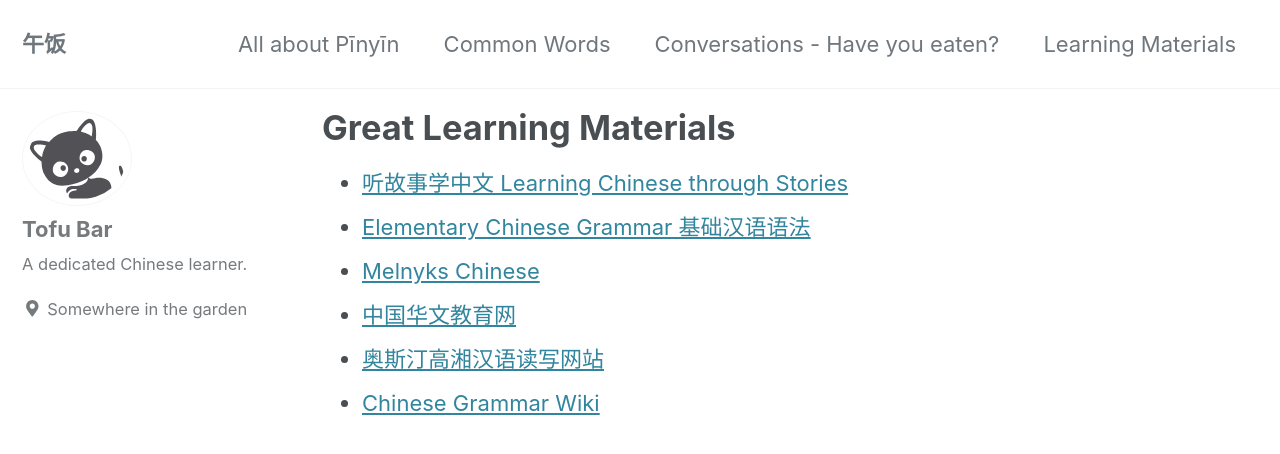
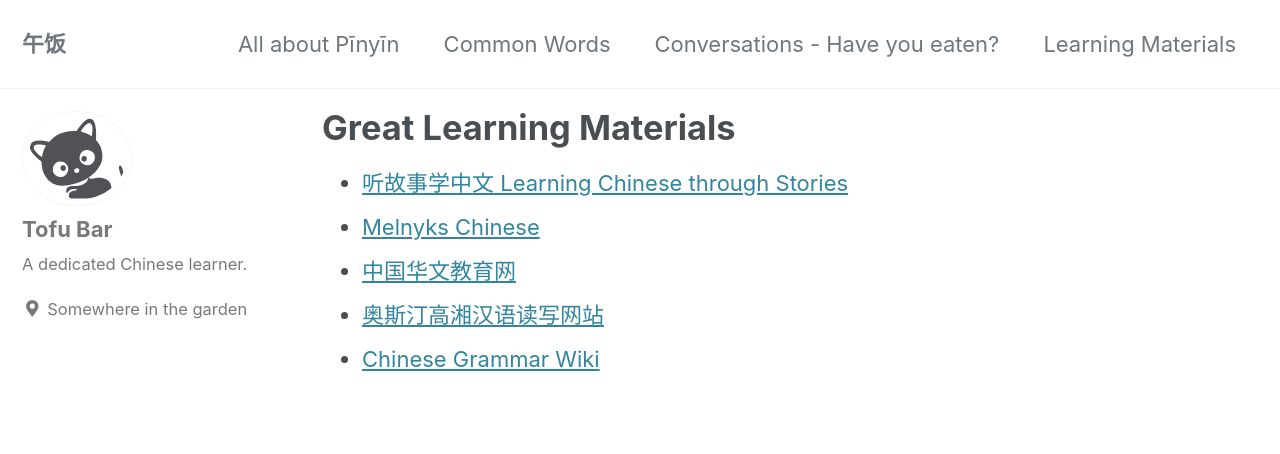
Before and after one commit to afoowalksintoabar/afoowalksintoabar.github.io, a Jekyll site: the page built from _pages/learning-materials-archive.md, in a window 1280 px wide and 900 px high. Shown: the top 454 px of the window. Built offline with Jekyll 4.4.1, drawn with Linux system fonts in a browser that asks for light colours; cached includes are drawn as plain includes; nearby versions of some CDN libraries.

Commit message:
Removed the reference to a deleted asset

```diff
--- a/_pages/learning-materials-archive.md
+++ b/_pages/learning-materials-archive.md
@@ -7,7 +7,6 @@ author_profile: true
 ---
 
 * [听故事学中文 Learning Chinese through Stories](https://itunes.apple.com/us/podcast/%E5%90%AC%E6%95%85%E4%BA%8B%E5%AD%A6%E4%B8%AD%E6%96%87-learning-chinese-through-stories/id942258146?mt=2)
-* [Elementary Chinese Grammar 基础汉语语法](/assets/docs/elementary-chinese-grammar.pdf)
 * [Melnyks Chinese](https://www.melnyks.com/learn-chinese)
 * [中国华文教育网](http://www.hwjyw.com/textbooks/downloads/)
 * [奥斯汀高湘汉语读写网站](http://www.write-chinese.com/Site_Management/help.htm)
```
